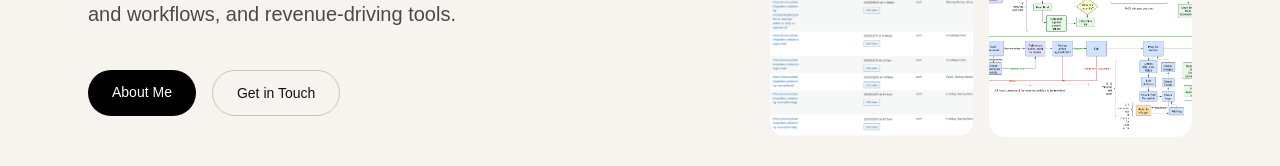
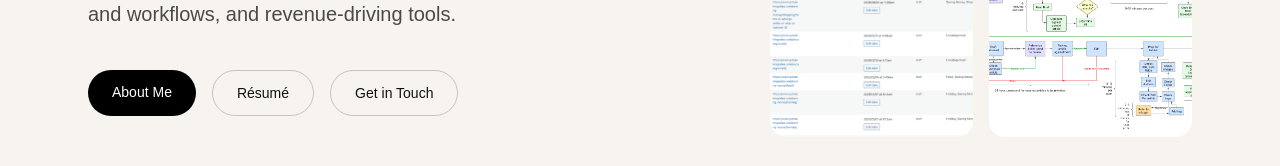
Before and after one commit to bahia-projects/david-portfolio, a Next.js app: page / in a window 1280 px wide. Shown: the part 751-917 px from the top of the page. Built offline with nearby package versions, Linux system fonts and the light colour scheme; no server answers.

Commit message:
resume button

```diff
--- a/app/page.tsx
+++ b/app/page.tsx
@@ -59,6 +59,14 @@ export default function Home() {
               className="rounded-full bg-black px-6 py-3 text-sm font-medium text-white transition hover:bg-black/80"
             >
               About Me
+            </a>
+
+            <a
+              href="/resume.pdf"
+              download="David-Bahia-Resume.pdf"
+              className="rounded-full border border-black/20 px-6 py-3 text-sm font-medium transition hover:border-black"
+            >
+              Résumé
             </a>
 
             <a
```
Also changed, not shown: 1 other file (tests, documents, lock files or other folders).
